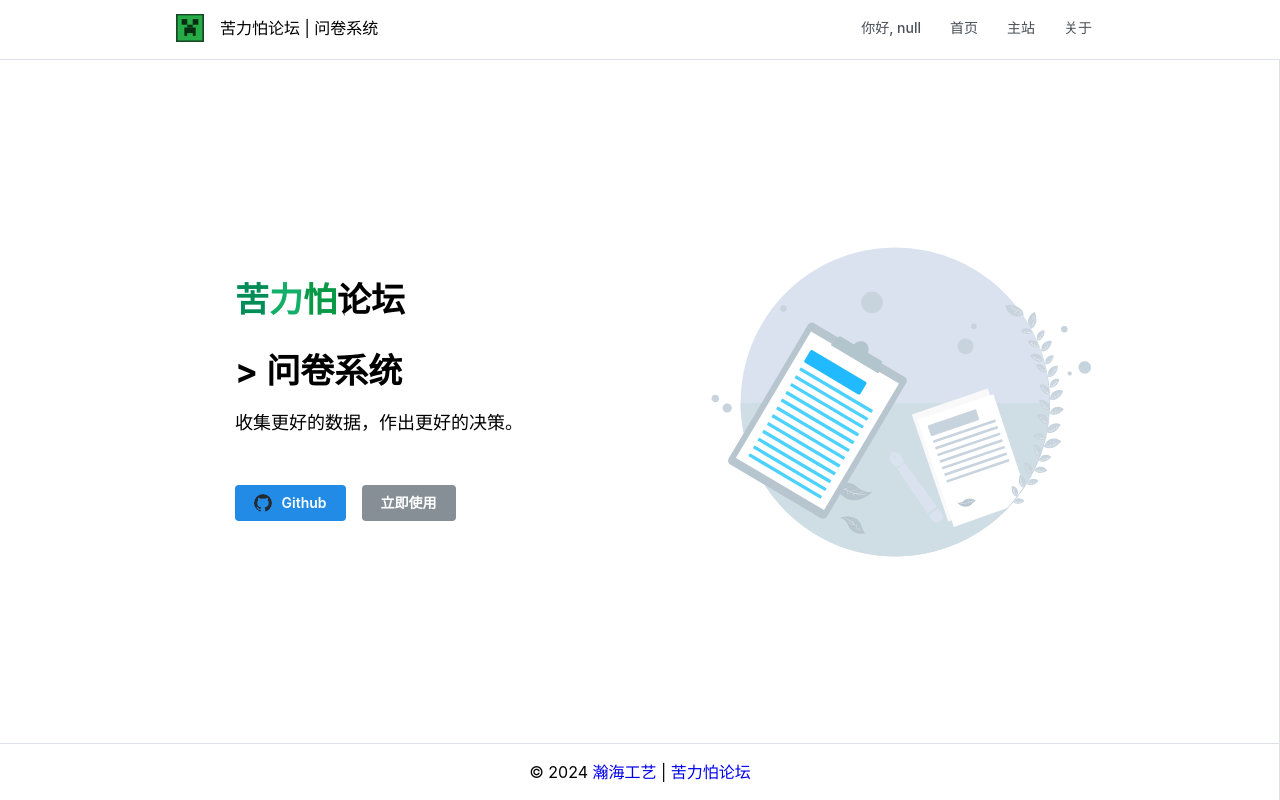
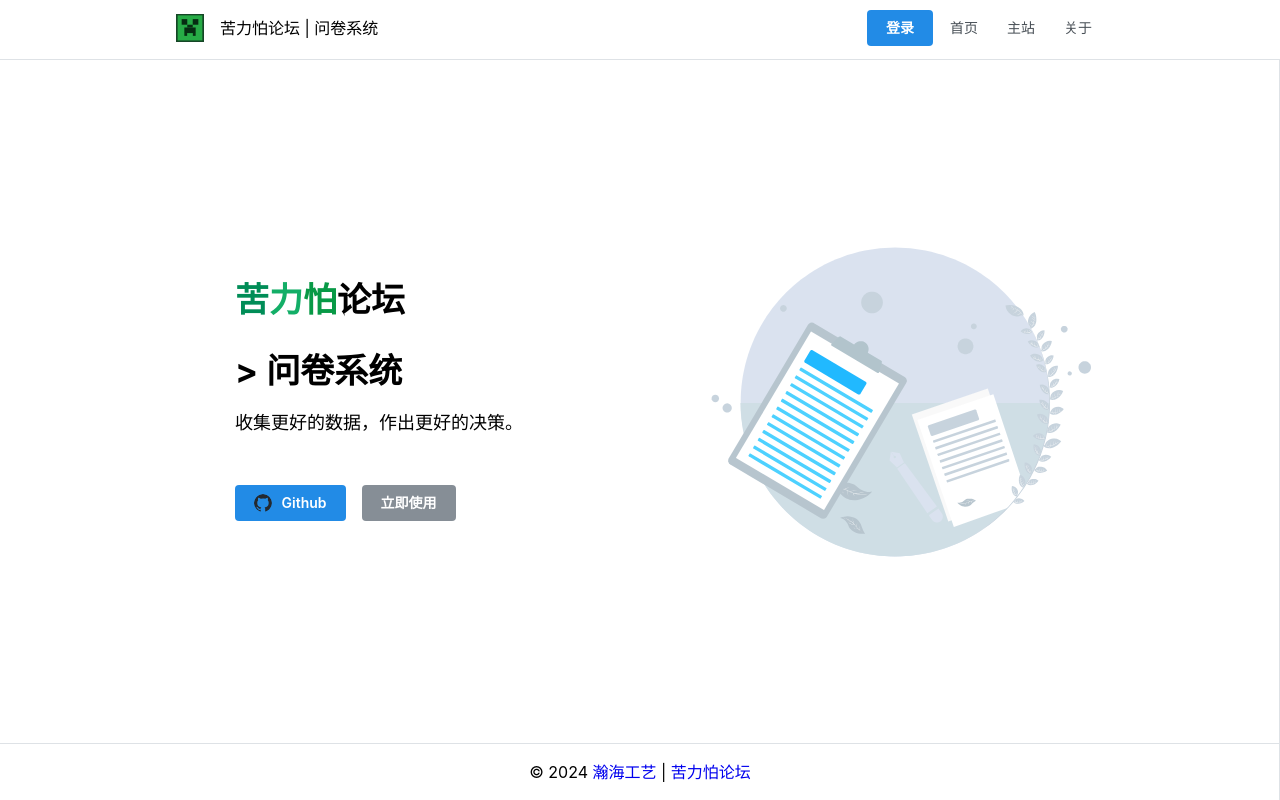
Before and after one commit to TeamVastsea/klpbbs_survey_frontend, a Next.js app: page / in a window 1280 px wide. Built offline with nearby package versions, Linux system fonts and the light colour scheme.

Commit message:
fix: login logical

```diff
--- a/components/Header.tsx
+++ b/components/Header.tsx
@@ -18,7 +18,7 @@ const links: Link[] = [
 
 export default function Header({ opened, toggle }: HeaderProps) {
     const router = useRouter();
-    const [username, setUsername] = useState<string | undefined>(undefined);
+    const [username, setUsername] = useState<string | null>(null);
     const [uid, setUid] = useState<string | undefined>(undefined);
 
     useEffect(() => {
@@ -29,7 +29,7 @@ export default function Header({ opened, toggle }: HeaderProps) {
             setUid(uid_);
             setUsername(username_);
         } else {
-            setUsername('null');
+            setUsername(null);
         }
     }, []);
 
@@ -48,8 +48,16 @@ export default function Header({ opened, toggle }: HeaderProps) {
         window.location.reload();
     };
 
-    const items = username === undefined ? null : [
-        ...(username ? [
+    const userItems = username === null ? (
+        <Button
+          key="login"
+          className={classes.loginButton}
+          onClick={() => handleClick('/oauth')}
+          aria-label="Login"
+        >
+            登录
+        </Button>
+    ) : (
         <Menu
           key="greeting"
           width={200}
@@ -87,31 +95,8 @@ export default function Header({ opened, toggle }: HeaderProps) {
                     退出登录
                 </Menu.Item>
             </Menu.Dropdown>
-            </Menu>,
-        ] : [
-            <Button
-              key="login"
-              className={classes.loginButton}
-              onClick={() => handleClick('/oauth')}
-              aria-label="Login"
-            >
-                登录
-            </Button>,
-        ]),
-        ...links.map((link) => (
-            <a
-              key={link.label}
-              className={classes.link}
-              onClick={() => handleClick(link.link)}
-              onKeyDown={(e) => e.key === 'Enter' && handleClick(link.link)}
-              role="button"
-              tabIndex={0}
-              aria-label={link.label}
-            >
-                {link.label}
-            </a>
-        )),
-    ];
+        </Menu>
+    );
 
     return (
         <header
@@ -128,11 +113,22 @@ export default function Header({ opened, toggle }: HeaderProps) {
                     <Image src={logo.src} w={28} h={28} />
                     <Text>苦力怕论坛 | 问卷系统</Text>
                 </Group>
-                {username !== undefined && (
                 <Group gap={5} visibleFrom="xs">
-                        {items}
+                    {userItems}
+                    {links.map((link) => (
+                        <a
+                          key={link.label}
+                          className={classes.link}
+                          onClick={() => handleClick(link.link)}
+                          onKeyDown={(e) => e.key === 'Enter' && handleClick(link.link)}
+                          role="button"
+                          tabIndex={0}
+                          aria-label={link.label}
+                        >
+                            {link.label}
+                        </a>
+                    ))}
                 </Group>
-                )}
                 <Burger opened={opened} onClick={toggle} hiddenFrom="xs" size="sm" />
             </Container>
         </header>
```
Also changed, not shown: app/(root)/list/page.tsx (+21 -6 lines). Lines whose indentation alone changed are shown as unchanged.
